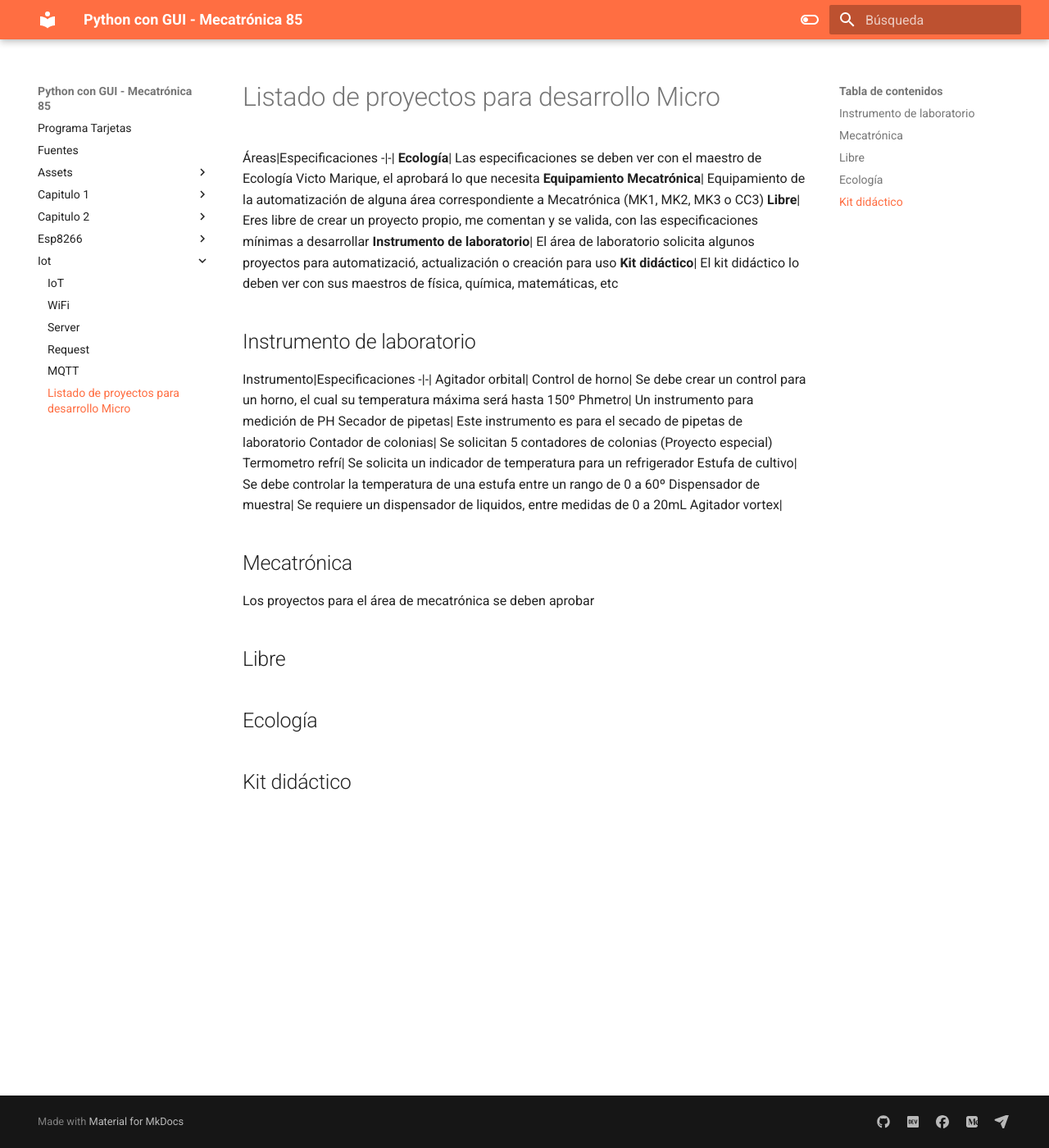
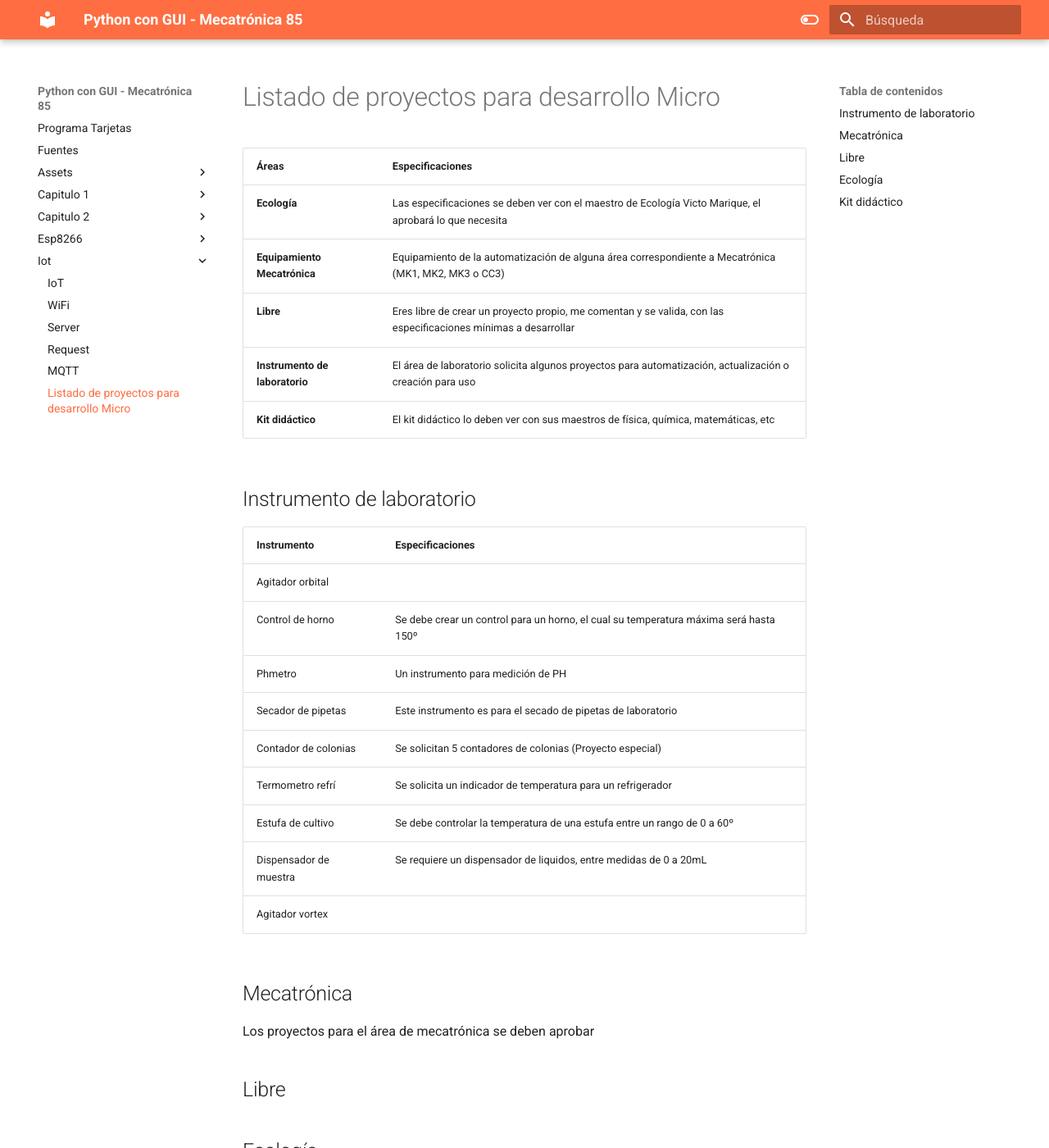
Before and after one commit to jalmx/micro-22, an MkDocs documentation site: the page built from docs/iot/proyectos_de_referencia.md, in a window 1280 px wide and 1400 px high. Shown: the whole window at 82% size. Built offline with MkDocs 1.6.1 and Material for MkDocs 9.7.7, drawn with Linux system fonts in a browser that asks for light colours.

```diff
--- a/docs/iot/proyectos_de_referencia.md
+++ b/docs/iot/proyectos_de_referencia.md
@@ -1,26 +1,26 @@
 # Listado de proyectos para desarrollo Micro
 
-Áreas|Especificaciones
--|-|
-**Ecología**| Las especificaciones se deben ver con el maestro de Ecología Victo Marique, el aprobará lo que necesita
-**Equipamiento Mecatrónica**| Equipamiento de la automatización de alguna área correspondiente a Mecatrónica (MK1, MK2, MK3 o CC3)
-**Libre**| Eres libre de crear un proyecto propio, me comentan y se valida, con las especificaciones mínimas a desarrollar
-**Instrumento de laboratorio**| El área de laboratorio solicita algunos proyectos para automatizació, actualización o creación para uso
-**Kit didáctico**| El kit didáctico lo deben ver con sus maestros de física, química, matemáticas, etc
+|Áreas|Especificaciones
+|-|-|
+|**Ecología**| Las especificaciones se deben ver con el maestro de Ecología Victo Marique, el aprobará lo que necesita
+|**Equipamiento Mecatrónica**| Equipamiento de la automatización de alguna área correspondiente a Mecatrónica (MK1, MK2, MK3 o CC3)
+|**Libre**| Eres libre de crear un proyecto propio, me comentan y se valida, con las especificaciones mínimas a desarrollar
+|**Instrumento de laboratorio**| El área de laboratorio solicita algunos proyectos para automatización, actualización o creación para uso
+|**Kit didáctico**| El kit didáctico lo deben ver con sus maestros de física, química, matemáticas, etc
 
 ## Instrumento de laboratorio
 
-Instrumento|Especificaciones
--|-|
-Agitador orbital|
-Control de horno| Se debe crear un control para un horno, el cual su temperatura máxima será hasta 150º
-Phmetro| Un instrumento para medición de PH
-Secador de pipetas| Este instrumento es para el secado de pipetas de laboratorio
-Contador de colonias| Se solicitan 5 contadores de colonias (Proyecto especial)
-Termometro refrí| Se solicita un indicador de temperatura para un refrigerador
-Estufa de cultivo| Se debe controlar la temperatura de una estufa entre un rango de 0 a 60º
-Dispensador de muestra| Se requiere un dispensador de liquidos, entre medidas de 0 a 20mL
-Agitador vortex|
+|Instrumento|Especificaciones|
+|-|-|
+|Agitador orbital||
+|Control de horno| Se debe crear un control para un horno, el cual su temperatura máxima será hasta 150º|
+|Phmetro| Un instrumento para medición de PH|
+|Secador de pipetas| Este instrumento es para el secado de pipetas de laboratorio|
+|Contador de colonias| Se solicitan 5 contadores de colonias (Proyecto especial)|
+|Termometro refrí| Se solicita un indicador de temperatura para un refrigerador|
+|Estufa de cultivo| Se debe controlar la temperatura de una estufa entre un rango de 0 a 60º|
+|Dispensador de muestra| Se requiere un dispensador de liquidos, entre medidas de 0 a 20mL|
+|Agitador vortex||
 
 ## Mecatrónica
 
```
Also changed, not shown: docs/esp8266/10_ejemplos_sensore_digitales.md (+9 -9 lines), docs/iot/04_mqtt.md (+110 -1 lines).
